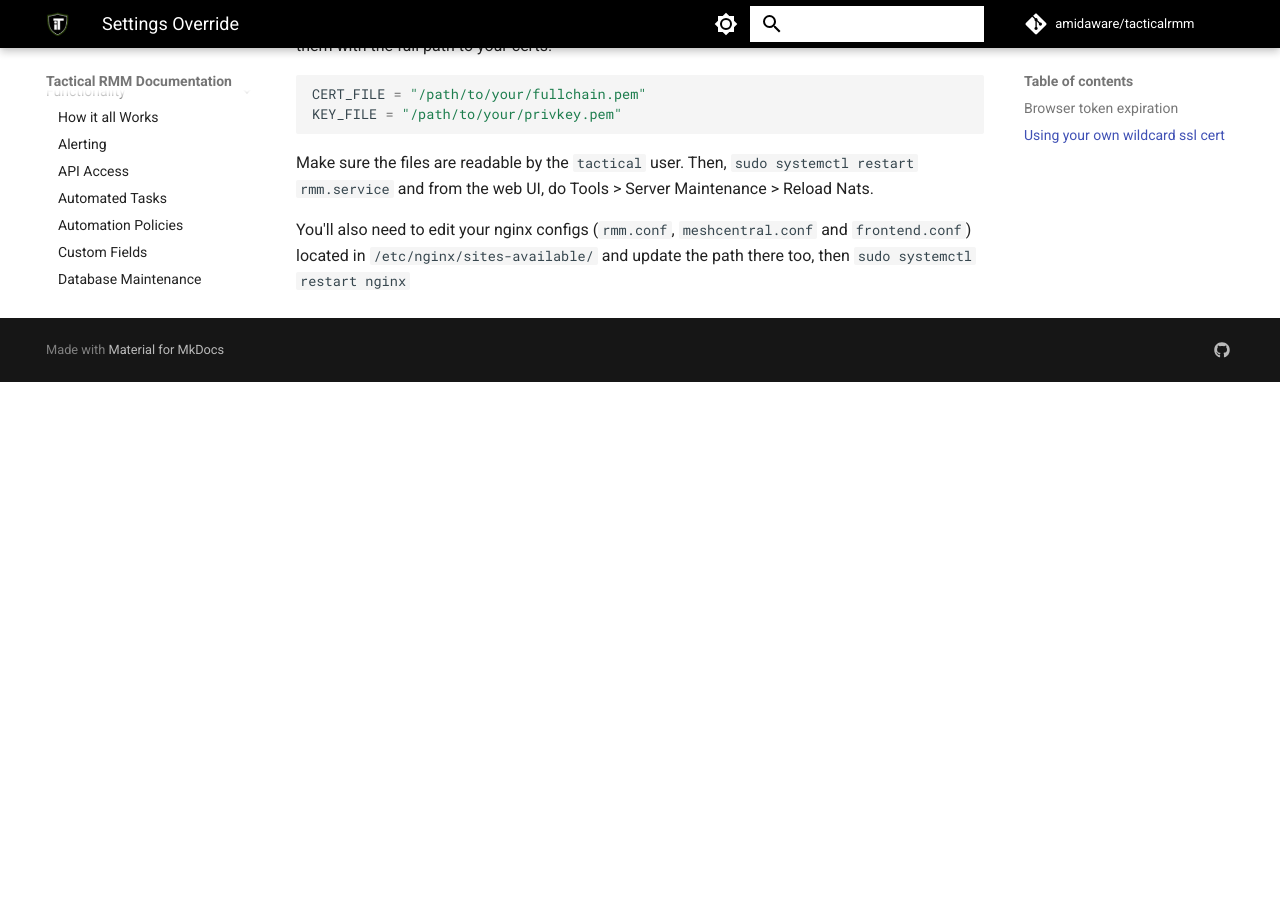
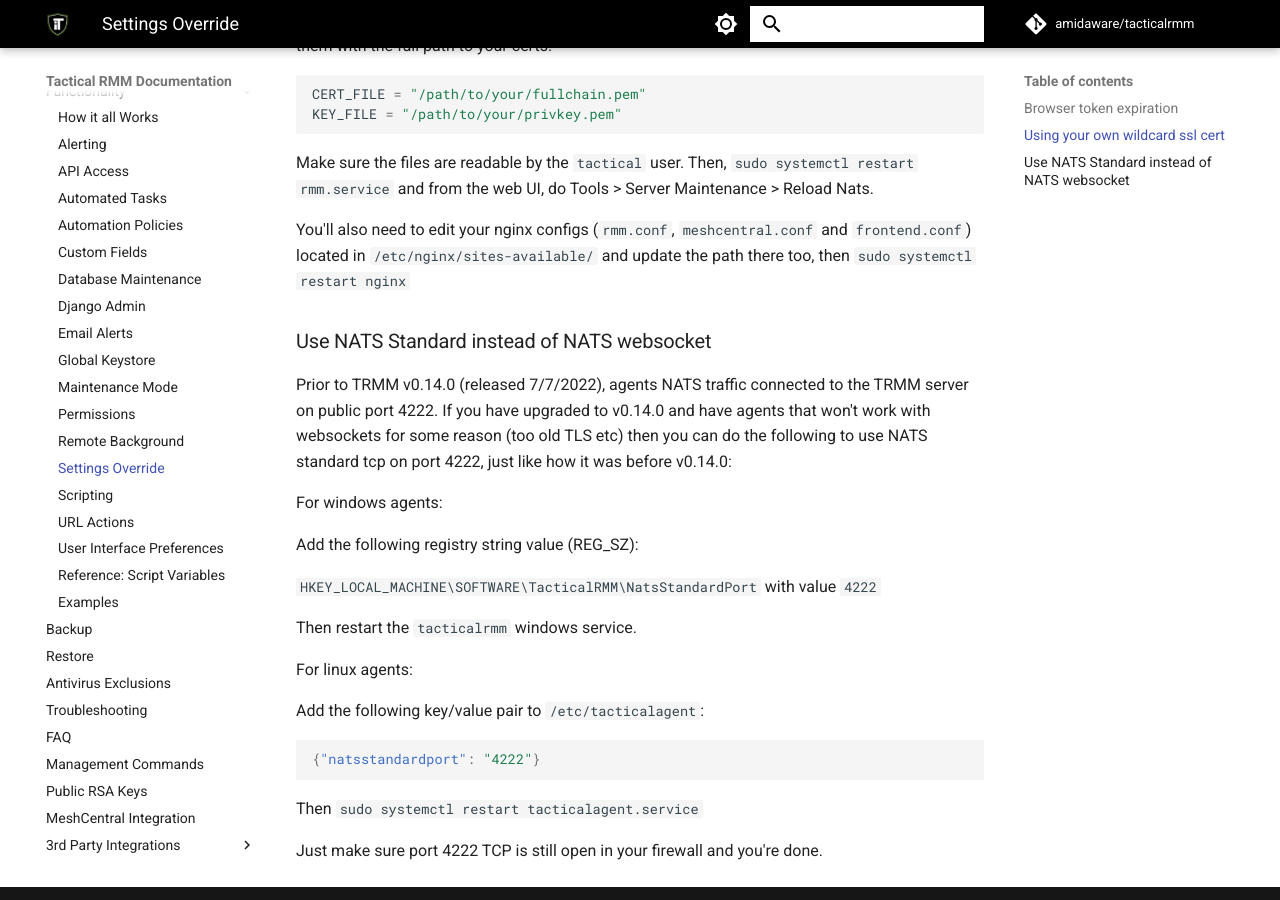
Before and after one commit to amidaware/trmm-docs, an MkDocs documentation site: the page built from docs/functions/settings_override.md, in a window 1280 px wide and 900 px high, scrolled down 626 px. Built offline with MkDocs 1.6.1 and Material for MkDocs 9.7.7, drawn with Linux system fonts in a browser that asks for light colours; comment, search, counter and statistics services are not loaded; before the commit the page ends 1008 px from its top, so only the background shows below that.

Commit message:
add docs for falling back to nats standard

````diff
--- a/docs/functions/settings_override.md
+++ b/docs/functions/settings_override.md
@@ -31,3 +31,27 @@
 Then, `sudo systemctl restart rmm.service` and from the web UI, do Tools > Server Maintenance > Reload Nats.
 
 You'll also need to edit your nginx configs (`rmm.conf`, `meshcentral.conf` and `frontend.conf`) located in `/etc/nginx/sites-available/` and update the path there too, then `sudo systemctl restart nginx`
+
+### Use NATS Standard instead of NATS websocket
+
+Prior to TRMM v0.14.0 (released 7/7/2022), agents NATS traffic connected to the TRMM server on public port 4222.
+If you have upgraded to v0.14.0 and have agents that won't work with websockets for some reason (too old TLS etc) then you can do the following to use NATS standard tcp on port 4222, just like how it was before v0.14.0:
+
+For windows agents:
+
+Add the following registry string value (REG_SZ):
+
+`HKEY_LOCAL_MACHINE\SOFTWARE\TacticalRMM\NatsStandardPort` with value `4222`
+
+Then restart the `tacticalrmm` windows service.
+
+For linux agents:
+
+Add the following key/value pair to `/etc/tacticalagent`:
+```json
+{"natsstandardport": "4222"}
+```
+
+Then `sudo systemctl restart tacticalagent.service`
+
+Just make sure port 4222 TCP is still open in your firewall and you're done.
````
